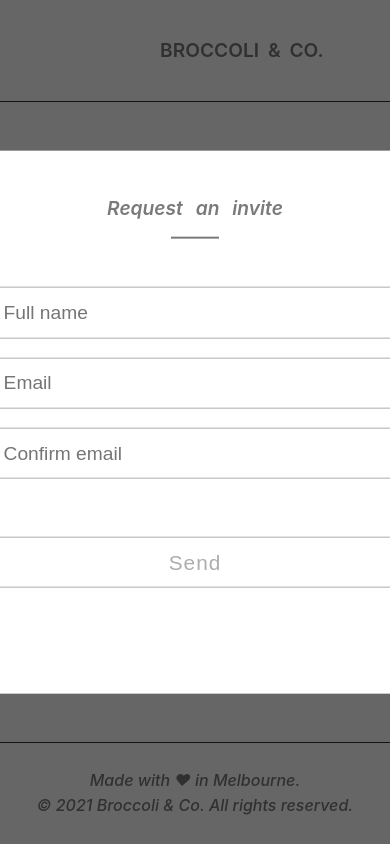
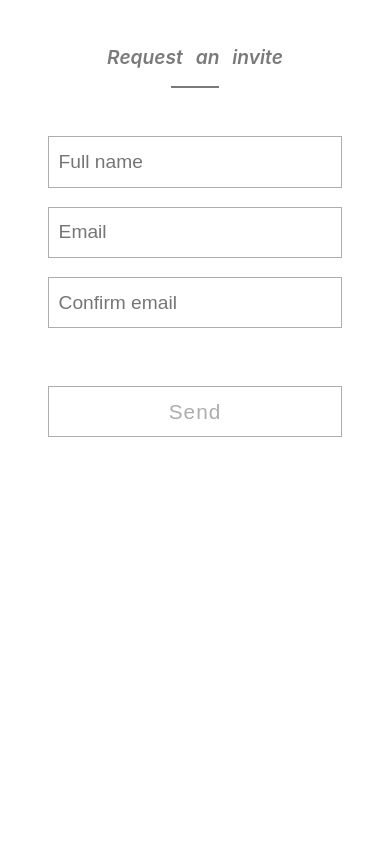
Before and after one commit to LucasYang/broccoli-co, a React (Create React App) app: page / in a window 390 px wide. Both pictures are taken after a click on the button "Request an invite". Built offline with nearby package versions, Linux system fonts and the light colour scheme.

Commit message:
add mobile css style

```diff
--- a/src/App.css
+++ b/src/App.css
@@ -62,3 +62,11 @@
 .form-submit-fieldset {
   margin: 3rem 0;
 }
+
+/* Extra small devices (phones, 600px and down) */
+@media only screen and (max-width: 600px) {
+  .app__header {
+    padding-left: 0;
+    text-align: center;
+  }
+}
--- a/src/components/Modal/index.module.css
+++ b/src/components/Modal/index.module.css
@@ -23,3 +23,11 @@
   left:50%;
   transform: translate(-50%,-50%);
 }
+
+/* Extra small devices (phones, 600px and down) */
+@media only screen and (max-width: 600px) {
+  .main {
+    position: relative;
+    height: 100%;
+  }
+}
--- a/src/components/Modal/index.tsx
+++ b/src/components/Modal/index.tsx
@@ -1,4 +1,4 @@
-import React from "react";
+import React, { useEffect } from "react";
 import modalStyles from './index.module.css';
 
 interface ModalInterface {
@@ -9,6 +9,16 @@ interface ModalInterface {
 
 export function Modal({ show, children }: ModalInterface) {
   const showHideClassName = show ? `${modalStyles.container} ${modalStyles.displayBlock}` : `${modalStyles.container} ${modalStyles.displayNone}`;
+  useEffect(() => {
+    if (show) {
+      document.body.style.position = 'fixed';
+      document.body.style.top = `-${window.scrollY}px`;
+    } else {
+      // When the modal is hidden, we want to remain at the top of the scroll position
+      document.body.style.position = '';
+      document.body.style.top = '';
+    }
+  }, [show]);
   return (
     show ? (
       <div className={showHideClassName}>
--- a/src/page/landing/landing__allDone.module.css
+++ b/src/page/landing/landing__allDone.module.css
@@ -18,3 +18,13 @@
   font-weight: 500;
   line-height: 1.6rem;
 }
+
+/* Extra small devices (phones, 600px and down) */
+@media only screen and (max-width: 600px) {
+  .allDoneContainer {
+    position: relative;
+    width: 100%;
+    height: 100%;
+    padding: 0 1.5rem;
+  }
+}
--- a/src/page/landing/landing__form.module.css
+++ b/src/page/landing/landing__form.module.css
@@ -58,3 +58,14 @@
   font-style: italic;
   font-weight: 500;
 }
+
+/* Extra small devices (phones, 600px and down) */
+@media only screen and (max-width: 600px) {
+  .landingFormContainer {
+    box-sizing: border-box;
+    width: 100%;
+    height: 100%;
+    padding: 0 3rem;
+    padding-bottom: 2rem;
+  }
+}
```
